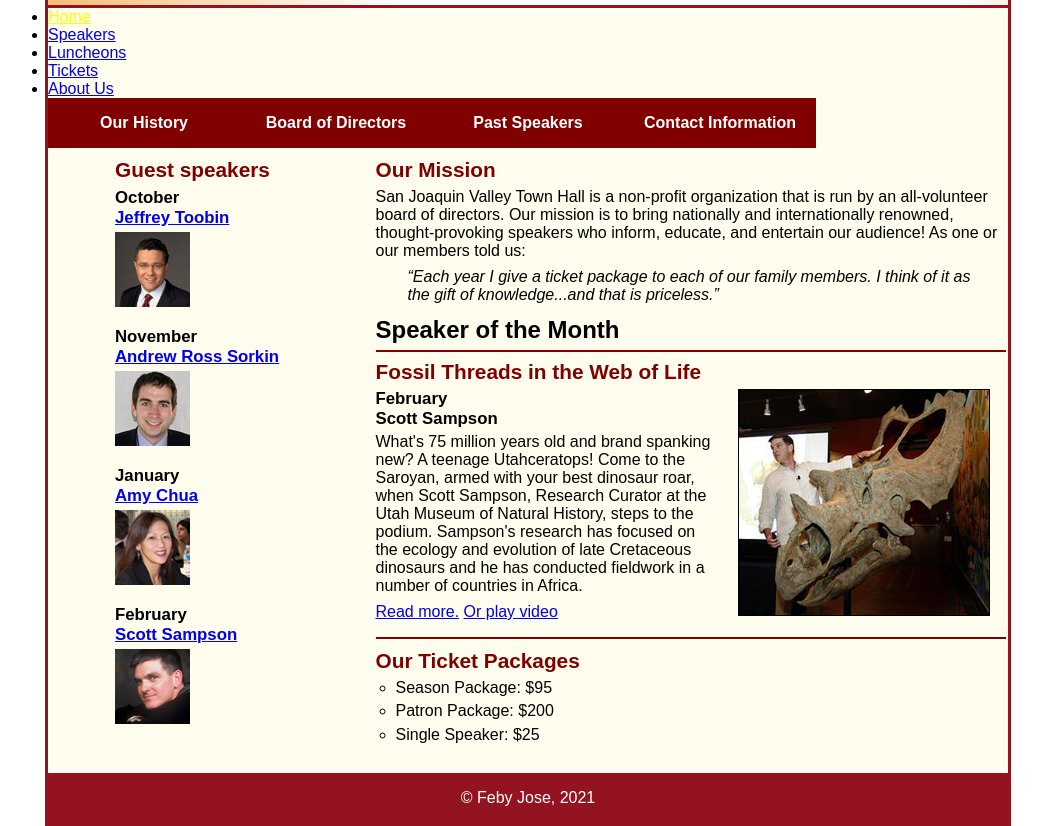
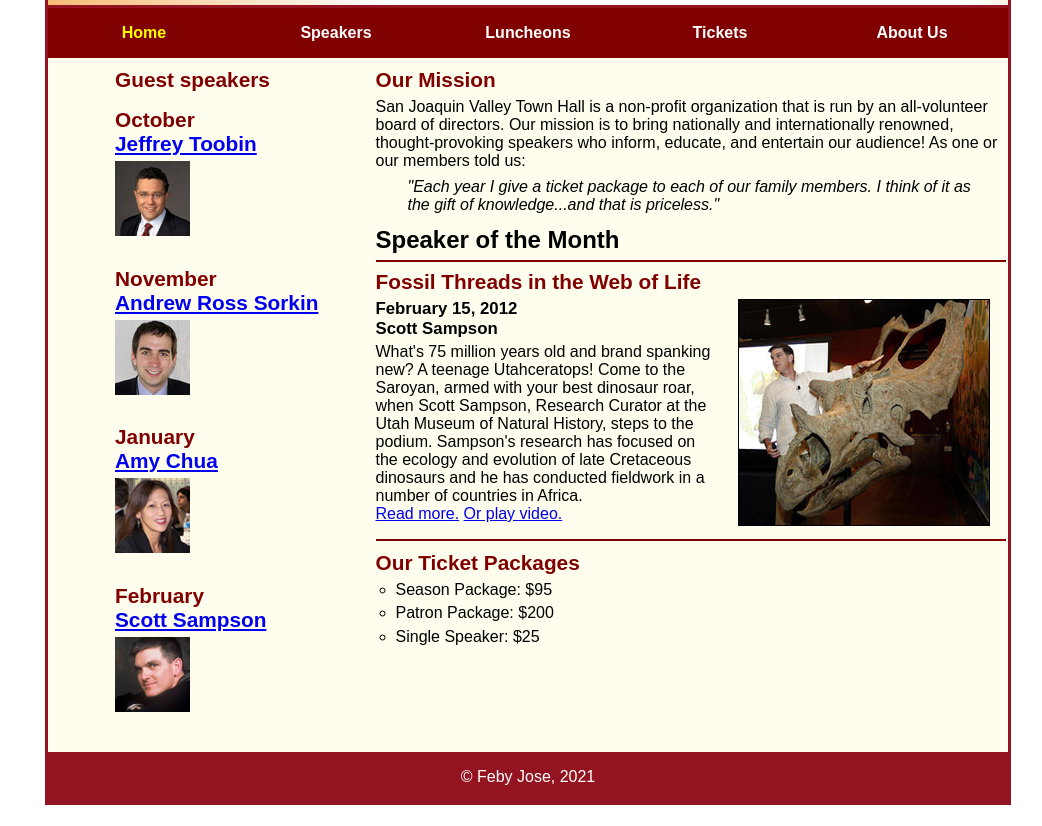
Before and after one commit to febyjose12/A15, a plain HTML site: page INDEX.HTML.html in a window 1280 px wide. Shown: the part 110-936 px from the top of the page, without its empty margins (112-1154 px from the left). After the commit the page ends 915 px from the top, so only its background shows below. Drawn offline with nearby package versions, Linux system fonts and the light colour scheme.

Commit message:
Update INDEX.HTML.html

```diff
--- a/INDEX.HTML.html
+++ b/INDEX.HTML.html
@@ -1,65 +1,85 @@
 <!DOCTYPE html>
 <html lang="en">
+
     <head>
-    <meta charset="UTF-8">
+        <meta charset="utf-8">
 	    <meta name="viewport" content="width=device-width, initial-scale=1">
+	    <title>San Joaquin Valley Town Hall</title>
 	    <link rel="shortcut icon" href="images/favicon.ico">
 	    <link rel="stylesheet" href="styles/normalize.css">
         <link rel="stylesheet" href="styles/main.css">
         <link rel="stylesheet" href="styles/slicknav.css">
-    <link rel="stylesheet" href="js/jquery.slicknav.min.js">
-    <title>San Joaquin Valley Town Hall</title>
+        <script src="https://code.jquery.com/jquery-3.2.1.min.js"></script>
+        <script src="js/jquery.slicknav.min.js"></script>
+        <script type="text/javascript">
+            $(document).ready(function(){
+                $('#nav_menu').slicknav({prependTo:"#mobile_menu"});
+            });
+        </script>
     </head>
+
     <body>
+
         <header>
-    <img src="images/town_hall_logo.gif" alt="Town Hall Logo" class="logo" height="80">
+
+            <img src="images/town_hall_logo.gif" alt="Town Hall Logo" height="80">
             <h2>San Joaquin Valley Town Hall</h2>
             <h3>Celebrating our <span class="shadow">75<sup>th</sup></span> Year</h3>
+
         </header>
 
-<ul id="nav_menu">
-    <li><a href="index.html" class="current">Home</a></li>
-    <li><a href="index.html">Speakers</a></li>
-    <li><a href="index.html">Luncheons</a></li>
-    <li><a href="index.html">Tickets</a></li>
-    <li><a href="index.html">About Us</a>
+        <nav id="mobile_menu"></nav>
+
+        <nav id="nav_menu">
+
             <ul>
-            <li><a>Our History</a></li>
-            <li><a>Board of Directors</a></li>
-            <li><a>Past Speakers</a></li>
-            <li><a>Contact Information</a></li>
+                <li> <a href="index.html" class="current">Home</a> </li>
+                <li> <a href="#">Speakers</a> </li>
+                <li> <a href="#">Luncheons</a> </li>
+                <li> <a href="#">Tickets</a> </li>
+                <li>
+                    <a href="#">About Us</a>
+                    <ul>
+                        <li> <a href="#">Our History</a> </li>
+                        <li> <a href="#">Board of Directors</a> </li>
+                        <li> <a href="#">Past Speakers</a> </li>
+                        <li> <a href="#">Contact Information</a> </li>
                     </ul>
                 </li>
             </ul>
+
+        </nav>
 
         <main>
 
             <section>
                 <h2>Our Mission</h2>
-
-        <p>San Joaquin Valley Town Hall is a non-profit organization that is run by an all-volunteer board of directors. Our mission is to bring nationally and internationally renowned, thought-provoking speakers who inform, educate, and entertain our audience! As one or our members told us:</p>
-
-        <blockquote><q>Each year I give a ticket package to each of our family members. I think of it as the gift of knowledge...and that is priceless.</q></blockquote>
+                <p>
+                    San Joaquin Valley Town Hall is a non-profit organization that is run by an all-volunteer board of directors.
+                    Our mission is to bring nationally and internationally renowned, thought-provoking speakers who inform, educate,
+                    and entertain our audience! As one or our members told us:
+                </p>
+                <blockquote>
+                    &quot;Each year I give a ticket package to each of our family members.
+                    I think of it as the gift of knowledge...and that is priceless.&quot;
+                </blockquote>
 
                 <h1>Speaker of the Month</h1>
                 <article>
                     <h2>Fossil Threads in the Web of Life</h2>
-            <img src="images/sampson_dinosaur.jpg" alt="image of Sampson with a dinosaur fossil">
-            <h3>
-                February<br>
-                Scott Sampson
-            </h3>
+                    <img src="images/sampson_dinosaur.jpg" alt="Sampson with a dinosaur">
+                    <h3>February 15, 2012 <br> Scott Sampson</h3>
                     <p>
-                What's 75 million years old and brand spanking new? A teenage Utahceratops! Come to the Saroyan, armed with your best dinosaur roar, when Scott Sampson, Research Curator at the Utah Museum of Natural History, steps to the podium. Sampson's research has focused on the ecology and evolution of late Cretaceous dinosaurs and he has conducted fieldwork in a number of countries in Africa.
-            </p>
-            <p>
-                <a href="speakers/sampson.html">Read more.</a>
-                <a href="/media/sampson.swf">Or play video</a>
+                        What's 75 million years old and brand spanking new?
+                        A teenage Utahceratops! Come to the Saroyan, armed with your best dinosaur roar, when Scott Sampson,
+                        Research Curator at the Utah Museum of Natural History, steps to the podium.
+                        Sampson's research has focused on the ecology and evolution of late Cretaceous dinosaurs and he has conducted
+                        fieldwork in a number of countries in Africa. <br> <a href="speakers/sampson.html">Read more.</a> <a href="media/sampson.swf">Or play video.</a>
                     </p>
                 </article>
 
                 <h2>Our Ticket Packages</h2>
-        <ul class="ticket">
+                <ul>
                     <li>Season Package: $95</li>
                     <li>Patron Package: $200</li>
                     <li>Single Speaker: $25</li>
@@ -67,34 +87,28 @@
             </section>
 
             <aside>
+                <div>
                     <h2>Guest speakers</h2>
+                    <h2>October <br> <a href="speakers/toobin.html">Jeffrey Toobin</a></h2>
+                    <img src="images/toobin75.jpg" alt="Jeffrey Toobin">
 
-        <h3>
-            October<br>
-            <a href="speakers/toobin.html">Jeffrey Toobin</a>
-        </h3>
-        <img src="images/toobin75.jpg" alt="Image of Toobin">
-        <h3>
-            November<br>
-            <a href="speakers/sorkin.html">Andrew Ross Sorkin</a>
-        </h3>
-        <img src="images/sorkin75.jpg" alt="image of sorkin">
-        <h3>
-            January<br>
-            <a href="speakers/chua.html">Amy Chua</a>
-        </h3>
-        <img src="images/chua75.jpg" alt="image of Chua">
-        <h3>
-            February<br>
-            <a href="speakers/sampson.html">Scott Sampson</a>
-        </h3>
-        <img src="images/sampson75.jpg" alt="image of Sampson">
+                    <h2>November <br> <a href="speakers/sorkin.html">Andrew Ross Sorkin</a></h2>
+                    <img src="images/sorkin75.jpg" alt="Andrew Ross Sorkin">
+
+                    <h2>January <br> <a href="speakers/chua.html">Amy Chua</a></h2>
+                    <img src="images/chua75.jpg" alt="Amy Chua">
+
+                    <h2>February <br> <a href="speakers/sampson.html">Scott Sampson</a></h2>
+                    <img src="images/sampson75.jpg" alt="Scott Sampson">
+                </div>
+
             </aside>
 
         </main>
 
         <footer>
-    <p>&copy; Feby Jose,  2021</p>
+            <p>&copy; Feby Jose, 2021</p>
         </footer>
     </body>
+
 </html>
```
Lines whose indentation alone changed are shown as unchanged.
